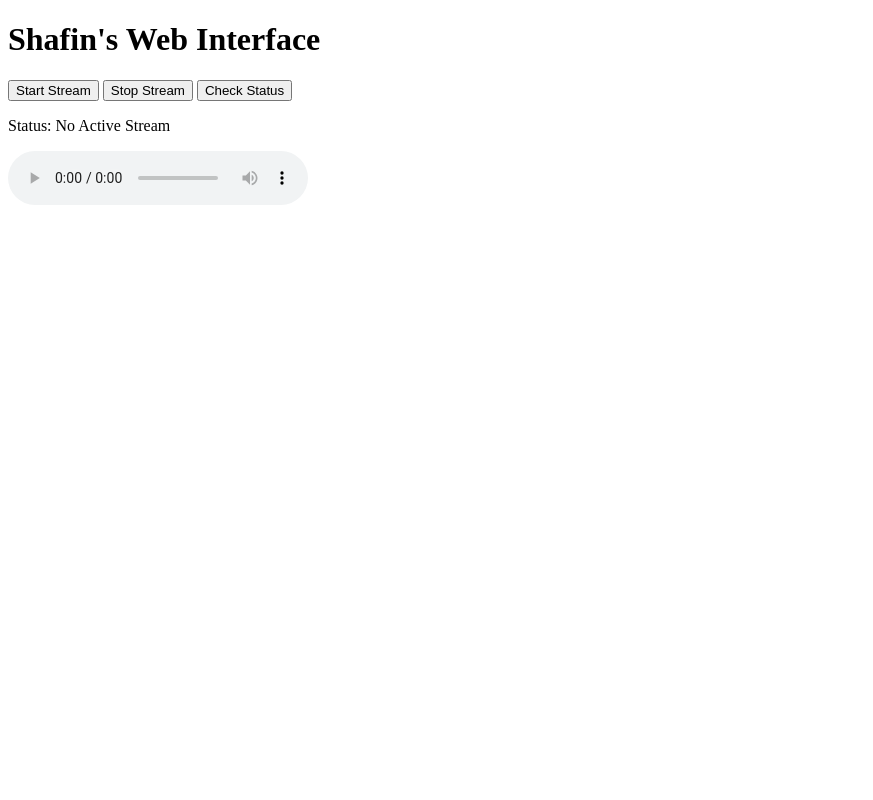
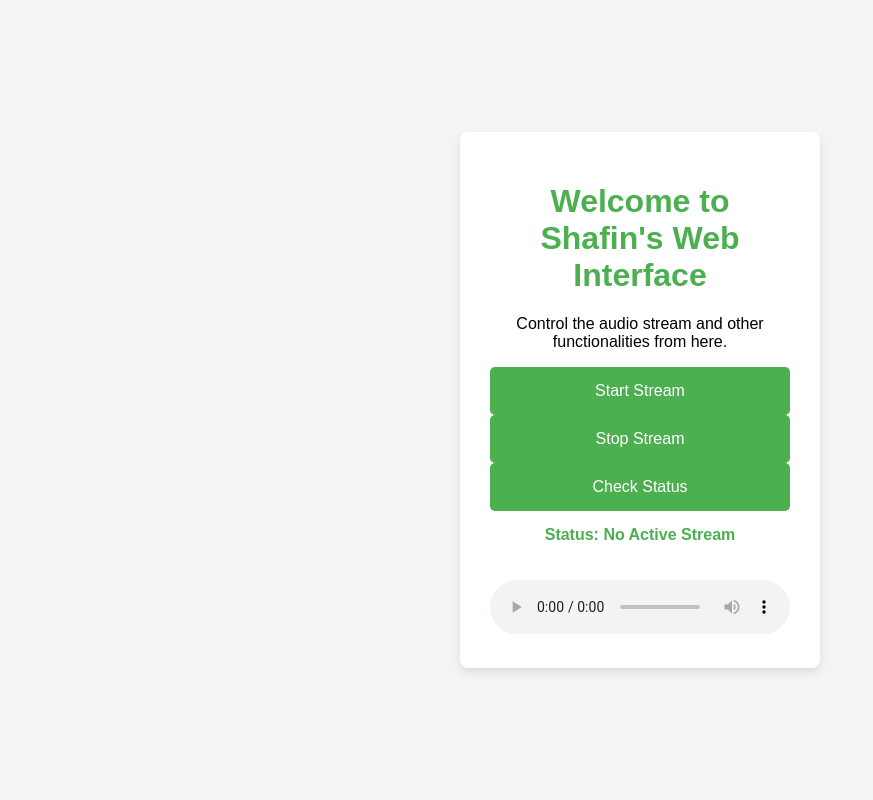
Before and after one commit to shafin4201/flask-app, a Flask app: page /shafin.web in a window 1280 px wide. Shown: the whole page, without its empty margins (0-873 px from the left). Run offline with Flask 3, Linux system fonts and the light colour scheme.

Commit message:
Update shafin_web.html

```diff
--- a/templates/shafin_web.html
+++ b/templates/shafin_web.html
@@ -4,20 +4,102 @@
     <meta charset="UTF-8">
     <meta name="viewport" content="width=device-width, initial-scale=1.0">
     <title>Shafin's Web Interface</title>
+    <style>
+        body {
+            font-family: Arial, sans-serif;
+            background-color: #f4f4f4;
+            margin: 0;
+            padding: 0;
+            display: flex;
+            justify-content: center;
+            align-items: center;
+            height: 100vh;
+        }
+        .container {
+            background-color: white;
+            border-radius: 8px;
+            box-shadow: 0 4px 8px rgba(0, 0, 0, 0.1);
+            padding: 30px;
+            text-align: center;
+            width: 300px;
+        }
+        h1 {
+            color: #4CAF50;
+        }
+        button {
+            background-color: #4CAF50;
+            color: white;
+            padding: 15px;
+            border: none;
+            border-radius: 5px;
+            cursor: pointer;
+            width: 100%;
+            font-size: 16px;
+        }
+        button:hover {
+            background-color: #45a049;
+        }
+        audio {
+            width: 100%;
+            margin-top: 20px;
+        }
+        #status {
+            margin-top: 15px;
+            font-weight: bold;
+            color: #4CAF50;
+        }
+    </style>
 </head>
 <body>
     <div class="container">
-        <h1>Shafin's Web Interface</h1>
+        <h1>Welcome to Shafin's Web Interface</h1>
+        <p>Control the audio stream and other functionalities from here.</p>
         <button onclick="startStream()">Start Stream</button>
         <button onclick="stopStream()">Stop Stream</button>
         <button onclick="checkStatus()">Check Status</button>
         <p id="status">Status: Unknown</p>
-        <audio id="audioPlayer" controls>
-            <source src="/audio" type="audio/mpeg">
+        <audio id="audio-player" controls>
+            <source id="audio-source" src="/audio" type="audio/mpeg">
             Your browser does not support the audio element.
         </audio>
     </div>
 
-    <script src="{{ url_for('static', filename='scripts.js') }}"></script>
+    <script>
+        function startStream() {
+            fetch('/start')
+                .then(response => response.json())
+                .then(data => {
+                    alert(data.message);
+                    checkStatus();
+                })
+                .catch(error => console.error('Error:', error));
+        }
+
+        function stopStream() {
+            fetch('/stop')
+                .then(response => response.json())
+                .then(data => {
+                    alert(data.message);
+                    checkStatus();
+                })
+                .catch(error => console.error('Error:', error));
+        }
+
+        function checkStatus() {
+            fetch('/status')
+                .then(response => response.json())
+                .then(data => {
+                    document.getElementById("status").innerText = `Status: ${data.message}`;
+                    if (data.status === "running") {
+                        document.getElementById("audio-player").play();
+                    } else {
+                        document.getElementById("audio-player").pause();
+                    }
+                })
+                .catch(error => console.error('Error:', error));
+        }
+
+        document.addEventListener("DOMContentLoaded", checkStatus);
+    </script>
 </body>
 </html>
```
